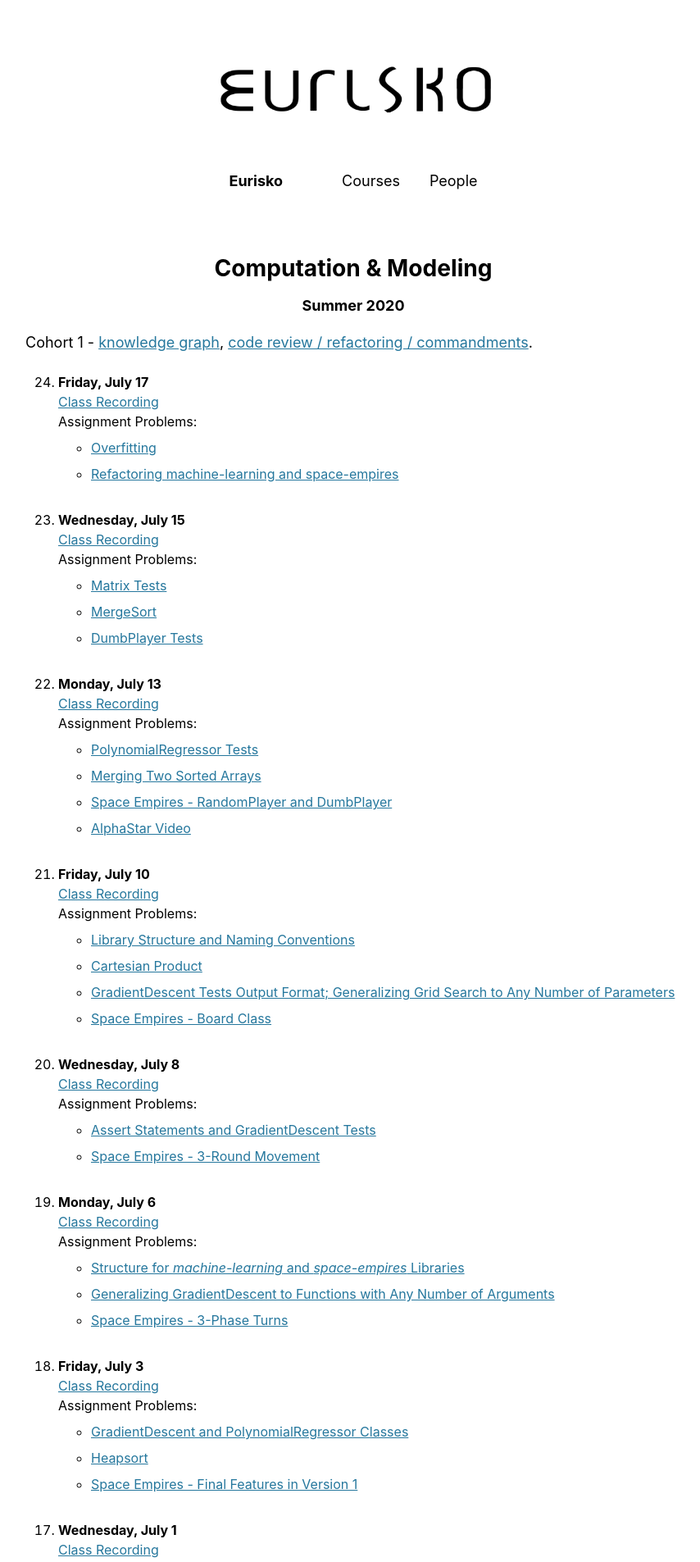
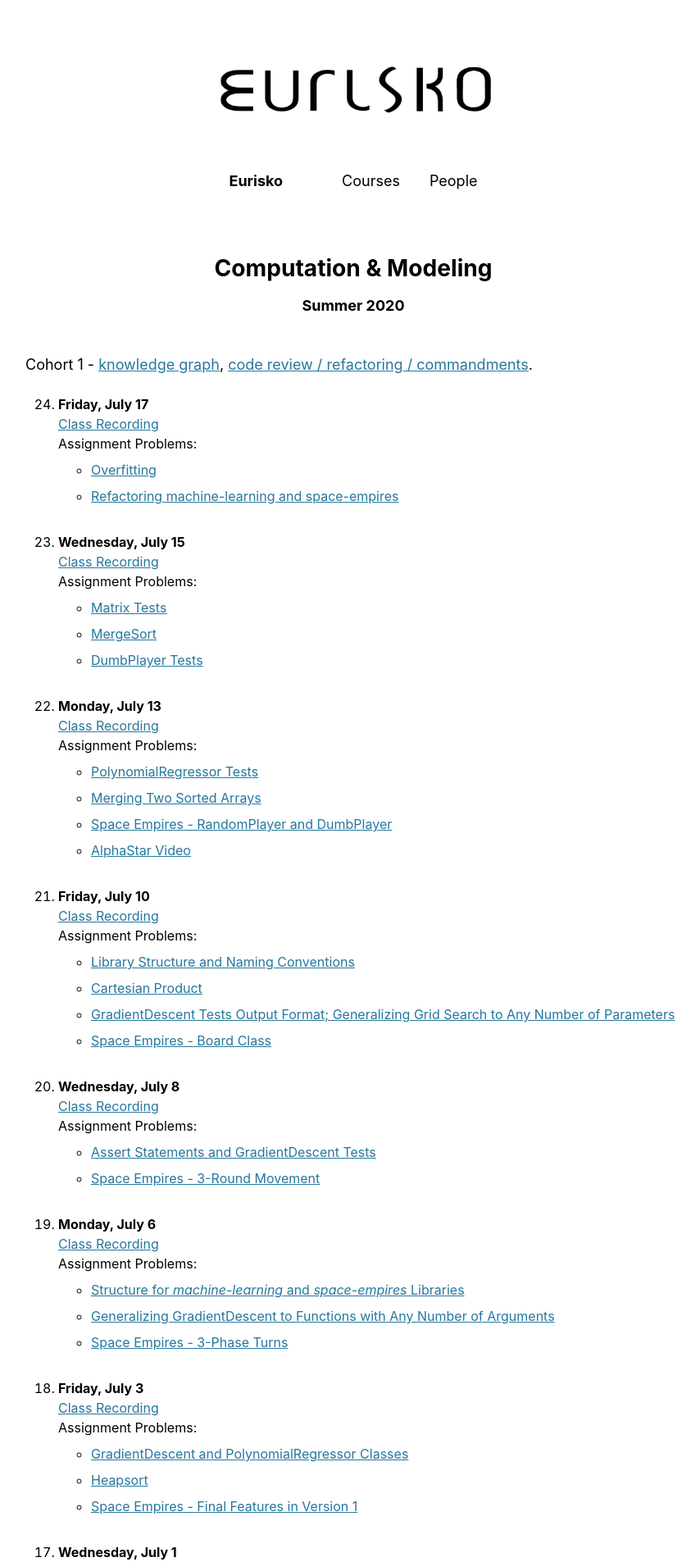
Before and after one commit to skycakjustin/eurisko-us.github.io, a Jekyll site: the page built from _pages/computational-modeling-2020-summer.md, in a window 1280 px wide. Shown: the top 1905 px of the page at 82% size, without its empty margins (209-1063 px from the left). Built offline with Jekyll 4.4.1, drawn with Linux system fonts in a browser that asks for light colours.

Commit message:
Update computational-modeling-2020-summer.md

```diff
--- a/_pages/computational-modeling-2020-summer.md
+++ b/_pages/computational-modeling-2020-summer.md
@@ -11,7 +11,7 @@ author_profile: false
 
 <div style="width:100%; max-width:800px; margin:auto">
 
-<p>Cohort 1 - <a class="body" target="_blank" href="https://eurisko-us.github.io/files/problem_graph_iteration_1.html">knowledge graph</a>, <a class="body" target="_blank" href="https://docs.google.com/spreadsheets/d/1LktrKUE1FW9qiV0tDG8XAspDxXTSUsbeZYet7dvrBgw/edit?usp=sharing">code review / refactoring / commandments</a>.</p>
+<br><p>Cohort 1 - <a class="body" target="_blank" href="https://eurisko-us.github.io/files/problem_graph_iteration_1.html">knowledge graph</a>, <a class="body" target="_blank" href="https://docs.google.com/spreadsheets/d/1LktrKUE1FW9qiV0tDG8XAspDxXTSUsbeZYet7dvrBgw/edit?usp=sharing">code review / refactoring / commandments</a>.</p>
 
 <font size="3em"><ol reversed>
     <li><b>Friday, July 17</b>
```
